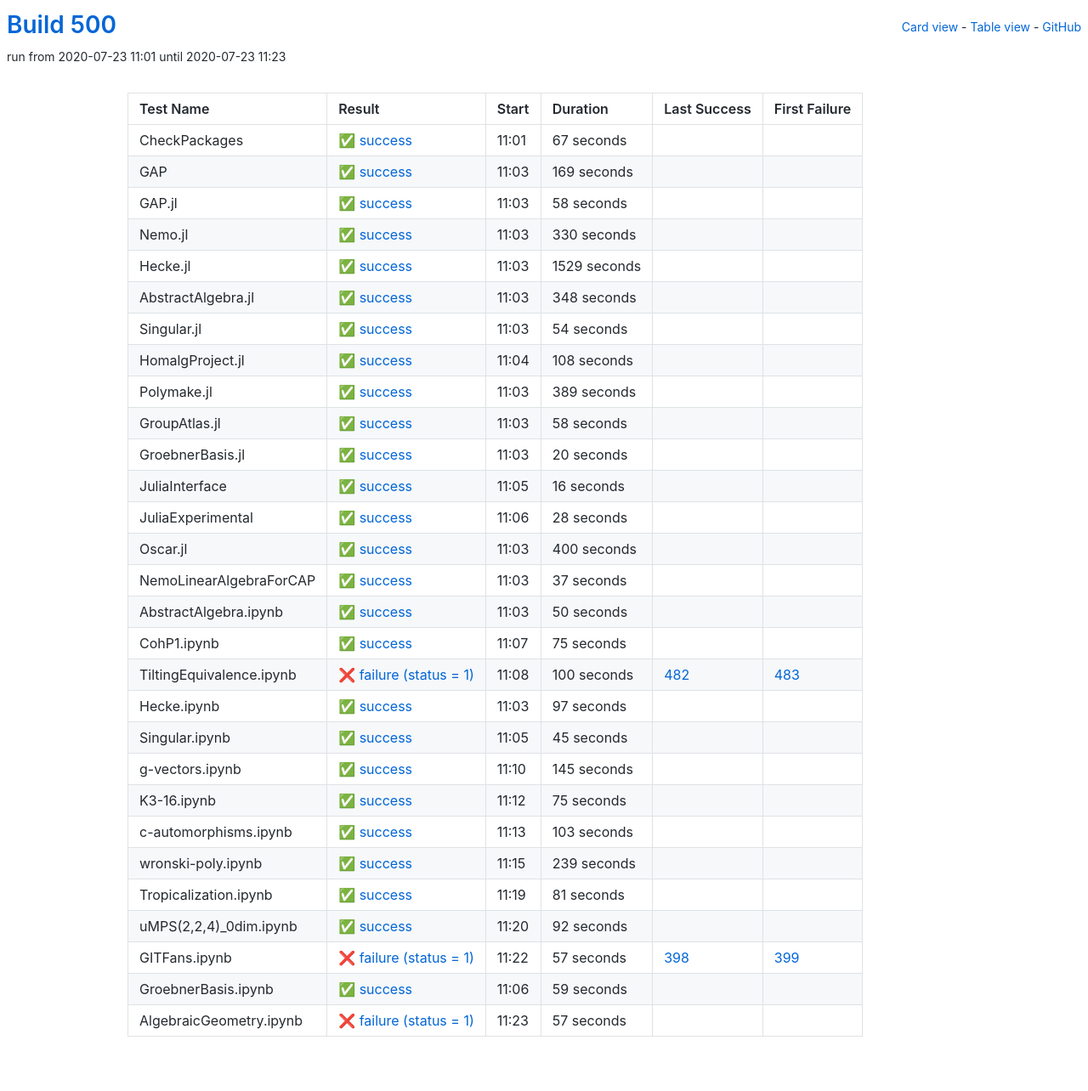
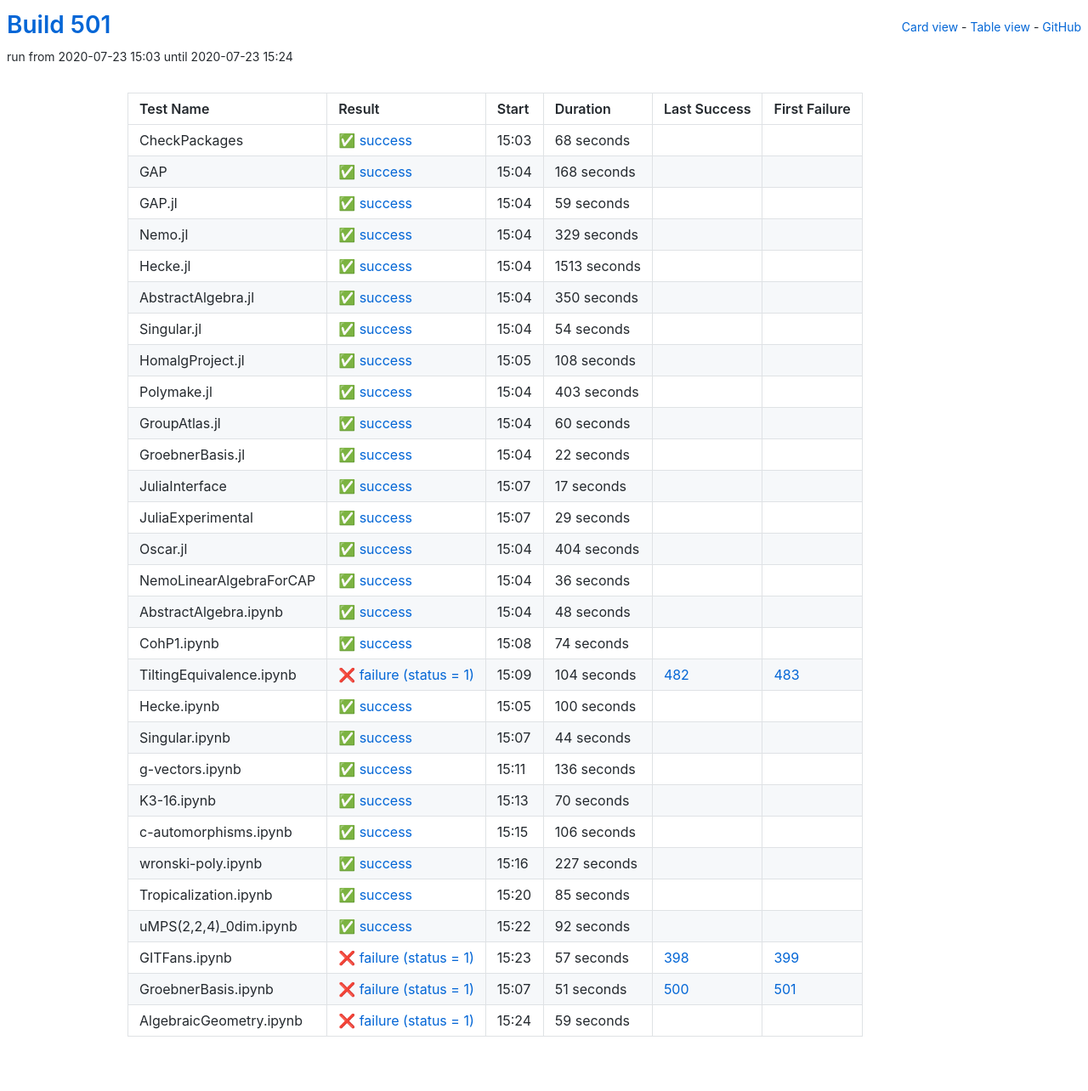
Before and after one commit to oscar-system/oscar-ci-status-stable, a Jekyll site: the page built from table.html, in a window 1280 px wide. Shown: the whole page at 85% size. Built offline with Jekyll 4.4.1, drawn with Linux system fonts in a browser that asks for light colours.

Commit message:
Build #501

```diff
--- a/_data/ci.yml
+++ b/_data/ci.yml
@@ -1,6 +1,6 @@
 ---
-build: 500
-build_url: https://oscarci.mathematik.uni-kl.de/job/oscar-stable/500/
+build: 501
+build_url: https://oscarci.mathematik.uni-kl.de/job/oscar-stable/501/
 job: oscar-stable
 organization: oscar-system
 repo: oscar-ci-status-stable
@@ -8,80 +8,80 @@ repourl: https://github.com/oscar-system/oscar-ci-status-stable
 tests:
 - name: CheckPackages
   id: checkpackages
-  log: https://oscarci.mathematik.uni-kl.de/job/oscar-stable/500/artifact/logs/build-500/CheckPackages.log
-  start: 2020-07-23 11:01
+  log: https://oscarci.mathematik.uni-kl.de/job/oscar-stable/501/artifact/logs/build-501/CheckPackages.log
+  start: 2020-07-23 15:03
   success: true
   exitcode: 0
   status: success
-  duration: 67
+  duration: 68
   last_success: false
   last_success_url:
   first_failure: false
   first_failure_url:
 - name: GAP
   id: gap
-  log: https://oscarci.mathematik.uni-kl.de/job/oscar-stable/500/artifact/logs/build-500/GAP.log
-  start: 2020-07-23 11:03
+  log: https://oscarci.mathematik.uni-kl.de/job/oscar-stable/501/artifact/logs/build-501/GAP.log
+  start: 2020-07-23 15:04
   success: true
   exitcode: 0
   status: success
-  duration: 169
+  duration: 168
   last_success: false
   last_success_url:
   first_failure: false
   first_failure_url:
 - name: GAP.jl
   id: gap-jl
-  log: https://oscarci.mathematik.uni-kl.de/job/oscar-stable/500/artifact/logs/build-500/GAP.jl.log
-  start: 2020-07-23 11:03
+  log: https://oscarci.mathematik.uni-kl.de/job/oscar-stable/501/artifact/logs/build-501/GAP.jl.log
+  start: 2020-07-23 15:04
   success: true
   exitcode: 0
   status: success
-  duration: 58
+  duration: 59
   last_success: false
   last_success_url:
   first_failure: false
   first_failure_url:
 - name: Nemo.jl
   id: nemo-jl
-  log: https://oscarci.mathematik.uni-kl.de/job/oscar-stable/500/artifact/logs/build-500/Nemo.jl.log
-  start: 2020-07-23 11:03
+  log: https://oscarci.mathematik.uni-kl.de/job/oscar-stable/501/artifact/logs/build-501/Nemo.jl.log
+  start: 2020-07-23 15:04
   success: true
   exitcode: 0
   status: success
-  duration: 330
+  duration: 329
   last_success: false
   last_success_url:
   first_failure: false
   first_failure_url:
 - name: Hecke.jl
   id: hecke-jl
-  log: https://oscarci.mathematik.uni-kl.de/job/oscar-stable/500/artifact/logs/build-500/Hecke.jl.log
-  start: 2020-07-23 11:03
+  log: https://oscarci.mathematik.uni-kl.de/job/oscar-stable/501/artifact/logs/build-501/Hecke.jl.log
+  start: 2020-07-23 15:04
   success: true
   exitcode: 0
   status: success
-  duration: 1529
+  duration: 1513
   last_success: false
   last_success_url:
   first_failure: false
   first_failure_url:
 - name: AbstractAlgebra.jl
   id: abstractalgebra-jl
-  log: https://oscarci.mathematik.uni-kl.de/job/oscar-stable/500/artifact/logs/build-500/AbstractAlgebra.jl.log
-  start: 2020-07-23 11:03
+  log: https://oscarci.mathematik.uni-kl.de/job/oscar-stable/501/artifact/logs/build-501/AbstractAlgebra.jl.log
+  start: 2020-07-23 15:04
   success: true
   exitcode: 0
   status: success
-  duration: 348
+  duration: 350
   last_success: false
   last_success_url:
   first_failure: false
   first_failure_url:
 - name: Singular.jl
   id: singular-jl
-  log: https://oscarci.mathematik.uni-kl.de/job/oscar-stable/500/artifact/logs/build-500/Singular.jl.log
-  start: 2020-07-23 11:03
+  log: https://oscarci.mathematik.uni-kl.de/job/oscar-stable/501/artifact/logs/build-501/Singular.jl.log
+  start: 2020-07-23 15:04
   success: true
   exitcode: 0
   status: success
@@ -92,8 +92,8 @@ tests:
   first_failure_url:
 - name: HomalgProject.jl
   id: homalgproject-jl
-  log: https://oscarci.mathematik.uni-kl.de/job/oscar-stable/500/artifact/logs/build-500/HomalgProject.jl.log
-  start: 2020-07-23 11:04
+  log: https://oscarci.mathematik.uni-kl.de/job/oscar-stable/501/artifact/logs/build-501/HomalgProject.jl.log
+  start: 2020-07-23 15:05
   success: true
   exitcode: 0
   status: success
@@ -104,212 +104,212 @@ tests:
   first_failure_url:
 - name: Polymake.jl
   id: polymake-jl
-  log: https://oscarci.mathematik.uni-kl.de/job/oscar-stable/500/artifact/logs/build-500/Polymake.jl.log
-  start: 2020-07-23 11:03
+  log: https://oscarci.mathematik.uni-kl.de/job/oscar-stable/501/artifact/logs/build-501/Polymake.jl.log
+  start: 2020-07-23 15:04
   success: true
   exitcode: 0
   status: success
-  duration: 389
+  duration: 403
   last_success: false
   last_success_url:
   first_failure: false
   first_failure_url:
 - name: GroupAtlas.jl
   id: groupatlas-jl
-  log: https://oscarci.mathematik.uni-kl.de/job/oscar-stable/500/artifact/logs/build-500/GroupAtlas.jl.log
-  start: 2020-07-23 11:03
+  log: https://oscarci.mathematik.uni-kl.de/job/oscar-stable/501/artifact/logs/build-501/GroupAtlas.jl.log
+  start: 2020-07-23 15:04
   success: true
   exitcode: 0
   status: success
-  duration: 58
+  duration: 60
   last_success: false
   last_success_url:
   first_failure: false
   first_failure_url:
 - name: GroebnerBasis.jl
   id: groebnerbasis-jl
-  log: https://oscarci.mathematik.uni-kl.de/job/oscar-stable/500/artifact/logs/build-500/GroebnerBasis.jl.log
-  start: 2020-07-23 11:03
+  log: https://oscarci.mathematik.uni-kl.de/job/oscar-stable/501/artifact/logs/build-501/GroebnerBasis.jl.log
+  start: 2020-07-23 15:04
   success: true
   exitcode: 0
   status: success
-  duration: 20
+  duration: 22
   last_success: false
   last_success_url:
   first_failure: false
   first_failure_url:
 - name: JuliaInterface
   id: juliainterface
-  log: https://oscarci.mathematik.uni-kl.de/job/oscar-stable/500/artifact/logs/build-500/JuliaInterface.log
-  start: 2020-07-23 11:05
+  log: https://oscarci.mathematik.uni-kl.de/job/oscar-stable/501/artifact/logs/build-501/JuliaInterface.log
+  start: 2020-07-23 15:07
   success: true
   exitcode: 0
   status: success
-  duration: 16
+  duration: 17
   last_success: false
   last_success_url:
   first_failure: false
   first_failure_url:
 - name: JuliaExperimental
   id: juliaexperimental
-  log: https://oscarci.mathematik.uni-kl.de/job/oscar-stable/500/artifact/logs/build-500/JuliaExperimental.log
-  start: 2020-07-23 11:06
+  log: https://oscarci.mathematik.uni-kl.de/job/oscar-stable/501/artifact/logs/build-501/JuliaExperimental.log
+  start: 2020-07-23 15:07
   success: true
   exitcode: 0
   status: success
-  duration: 28
+  duration: 29
   last_success: false
   last_success_url:
   first_failure: false
   first_failure_url:
 - name: Oscar.jl
   id: oscar-jl
-  log: https://oscarci.mathematik.uni-kl.de/job/oscar-stable/500/artifact/logs/build-500/Oscar.jl.log
-  start: 2020-07-23 11:03
+  log: https://oscarci.mathematik.uni-kl.de/job/oscar-stable/501/artifact/logs/build-501/Oscar.jl.log
+  start: 2020-07-23 15:04
   success: true
   exitcode: 0
   status: success
-  duration: 400
+  duration: 404
   last_success: false
   last_success_url:
   first_failure: false
   first_failure_url:
 - name: NemoLinearAlgebraForCAP
   id: nemolinearalgebraforcap
-  log: https://oscarci.mathematik.uni-kl.de/job/oscar-stable/500/artifact/logs/build-500/NemoLinearAlgebraForCAP.log
-  start: 2020-07-23 11:03
+  log: https://oscarci.mathematik.uni-kl.de/job/oscar-stable/501/artifact/logs/build-501/NemoLinearAlgebraForCAP.log
+  start: 2020-07-23 15:04
   success: true
   exitcode: 0
   status: success
-  duration: 37
+  duration: 36
   last_success: false
   last_success_url:
   first_failure: false
   first_failure_url:
 - name: AbstractAlgebra.ipynb
   id: abstractalgebra-ipynb
-  log: https://oscarci.mathematik.uni-kl.de/job/oscar-stable/500/artifact/logs/build-500/AbstractAlgebra.ipynb.log
-  start: 2020-07-23 11:03
+  log: https://oscarci.mathematik.uni-kl.de/job/oscar-stable/501/artifact/logs/build-501/AbstractAlgebra.ipynb.log
+  start: 2020-07-23 15:04
   success: true
   exitcode: 0
   status: success
-  duration: 50
+  duration: 48
   last_success: false
   last_success_url:
   first_failure: false
   first_failure_url:
 - name: CohP1.ipynb
   id: cohp1-ipynb
-  log: https://oscarci.mathematik.uni-kl.de/job/oscar-stable/500/artifact/logs/build-500/CohP1.ipynb.log
-  start: 2020-07-23 11:07
+  log: https://oscarci.mathematik.uni-kl.de/job/oscar-stable/501/artifact/logs/build-501/CohP1.ipynb.log
+  start: 2020-07-23 15:08
   success: true
   exitcode: 0
   status: success
-  duration: 75
+  duration: 74
   last_success: false
   last_success_url:
   first_failure: false
   first_failure_url:
 - name: TiltingEquivalence.ipynb
   id: tiltingequivalence-ipynb
-  log: https://oscarci.mathematik.uni-kl.de/job/oscar-stable/500/artifact/logs/build-500/TiltingEquivalence.ipynb.log
-  start: 2020-07-23 11:08
+  log: https://oscarci.mathematik.uni-kl.de/job/oscar-stable/501/artifact/logs/build-501/TiltingEquivalence.ipynb.log
+  start: 2020-07-23 15:09
   success: false
   exitcode: 1
   status: failure
-  duration: 100
+  duration: 104
   last_success: 482
   last_success_url: https://oscarci.mathematik.uni-kl.de/job/oscar-stable/482/
   first_failure: 483
   first_failure_url: https://oscarci.mathematik.uni-kl.de/job/oscar-stable/483/
 - name: Hecke.ipynb
   id: hecke-ipynb
-  log: https://oscarci.mathematik.uni-kl.de/job/oscar-stable/500/artifact/logs/build-500/Hecke.ipynb.log
-  start: 2020-07-23 11:03
+  log: https://oscarci.mathematik.uni-kl.de/job/oscar-stable/501/artifact/logs/build-501/Hecke.ipynb.log
+  start: 2020-07-23 15:05
   success: true
   exitcode: 0
   status: success
-  duration: 97
+  duration: 100
   last_success: false
   last_success_url:
   first_failure: false
   first_failure_url:
 - name: Singular.ipynb
   id: singular-ipynb
-  log: https://oscarci.mathematik.uni-kl.de/job/oscar-stable/500/artifact/logs/build-500/Singular.ipynb.log
-  start: 2020-07-23 11:05
+  log: https://oscarci.mathematik.uni-kl.de/job/oscar-stable/501/artifact/logs/build-501/Singular.ipynb.log
+  start: 2020-07-23 15:07
   success: true
   exitcode: 0
   status: success
-  duration: 45
+  duration: 44
   last_success: false
   last_success_url:
   first_failure: false
   first_failure_url:
 - name: g-vectors.ipynb
   id: g-vectors-ipynb
-  log: https://oscarci.mathematik.uni-kl.de/job/oscar-stable/500/artifact/logs/build-500/g-vectors.ipynb.log
-  start: 2020-07-23 11:10
+  log: https://oscarci.mathematik.uni-kl.de/job/oscar-stable/501/artifact/logs/build-501/g-vectors.ipynb.log
+  start: 2020-07-23 15:11
   success: true
   exitcode: 0
   status: success
-  duration: 145
+  duration: 136
   last_success: false
   last_success_url:
   first_failure: false
   first_failure_url:
 - name: K3-16.ipynb
   id: k3-16-ipynb
-  log: https://oscarci.mathematik.uni-kl.de/job/oscar-stable/500/artifact/logs/build-500/K3-16.ipynb.log
-  start: 2020-07-23 11:12
+  log: https://oscarci.mathematik.uni-kl.de/job/oscar-stable/501/artifact/logs/build-501/K3-16.ipynb.log
+  start: 2020-07-23 15:13
   success: true
   exitcode: 0
   status: success
-  duration: 75
+  duration: 70
   last_success: false
   last_success_url:
   first_failure: false
   first_failure_url:
 - name: c-automorphisms.ipynb
   id: c-automorphisms-ipynb
-  log: https://oscarci.mathematik.uni-kl.de/job/oscar-stable/500/artifact/logs/build-500/c-automorphisms.ipynb.log
-  start: 2020-07-23 11:13
+  log: https://oscarci.mathematik.uni-kl.de/job/oscar-stable/501/artifact/logs/build-501/c-automorphisms.ipynb.log
+  start: 2020-07-23 15:15
   success: true
   exitcode: 0
   status: success
-  duration: 103
+  duration: 106
   last_success: false
   last_success_url:
   first_failure: false
   first_failure_url:
 - name: wronski-poly.ipynb
   id: wronski-poly-ipynb
-  log: https://oscarci.mathematik.uni-kl.de/job/oscar-stable/500/artifact/logs/build-500/wronski-poly.ipynb.log
-  start: 2020-07-23 11:15
+  log: https://oscarci.mathematik.uni-kl.de/job/oscar-stable/501/artifact/logs/build-501/wronski-poly.ipynb.log
+  start: 2020-07-23 15:16
   success: true
   exitcode: 0
   status: success
-  duration: 239
+  duration: 227
   last_success: false
   last_success_url:
   first_failure: false
   first_failure_url:
 - name: Tropicalization.ipynb
   id: tropicalization-ipynb
-  log: https://oscarci.mathematik.uni-kl.de/job/oscar-stable/500/artifact/logs/build-500/Tropicalization.ipynb.log
-  start: 2020-07-23 11:19
+  log: https://oscarci.mathematik.uni-kl.de/job/oscar-stable/501/artifact/logs/build-501/Tropicalization.ipynb.log
+  start: 2020-07-23 15:20
   success: true
   exitcode: 0
   status: success
-  duration: 81
+  duration: 85
   last_success: false
   last_success_url:
   first_failure: false
   first_failure_url:
 - name: uMPS(2,2,4)_0dim.ipynb
   id: umps-2-2-4-0dim-ipynb
-  log: https://oscarci.mathematik.uni-kl.de/job/oscar-stable/500/artifact/logs/build-500/uMPS-2-2-4-_0dim.ipynb.log
-  start: 2020-07-23 11:20
+  log: https://oscarci.mathematik.uni-kl.de/job/oscar-stable/501/artifact/logs/build-501/uMPS-2-2-4-_0dim.ipynb.log
+  start: 2020-07-23 15:22
   success: true
   exitcode: 0
   status: success
@@ -320,8 +320,8 @@ tests:
   first_failure_url:
 - name: GITFans.ipynb
   id: gitfans-ipynb
-  log: https://oscarci.mathematik.uni-kl.de/job/oscar-stable/500/artifact/logs/build-500/GITFans.ipynb.log
-  start: 2020-07-23 11:22
+  log: https://oscarci.mathematik.uni-kl.de/job/oscar-stable/501/artifact/logs/build-501/GITFans.ipynb.log
+  start: 2020-07-23 15:23
   success: false
   exitcode: 1
   status: failure
@@ -332,25 +332,25 @@ tests:
   first_failure_url: https://oscarci.mathematik.uni-kl.de/job/oscar-stable/399/
 - name: GroebnerBasis.ipynb
   id: groebnerbasis-ipynb
-  log: https://oscarci.mathematik.uni-kl.de/job/oscar-stable/500/artifact/logs/build-500/GroebnerBasis.ipynb.log
-  start: 2020-07-23 11:06
-  success: true
-  exitcode: 0
-  status: success
+  log: https://oscarci.mathematik.uni-kl.de/job/oscar-stable/501/artifact/logs/build-501/GroebnerBasis.ipynb.log
+  start: 2020-07-23 15:07
+  success: false
+  exitcode: 1
+  status: failure
+  duration: 51
+  last_success: 500
+  last_success_url: https://oscarci.mathematik.uni-kl.de/job/oscar-stable/500/
+  first_failure: 501
+  first_failure_url: https://oscarci.mathematik.uni-kl.de/job/oscar-stable/501/
+- name: AlgebraicGeometry.ipynb
+  id: algebraicgeometry-ipynb
+  log: https://oscarci.mathematik.uni-kl.de/job/oscar-stable/501/artifact/logs/build-501/AlgebraicGeometry.ipynb.log
+  start: 2020-07-23 15:24
+  success: false
+  exitcode: 1
+  status: failure
   duration: 59
   last_success: false
   last_success_url:
   first_failure: false
   first_failure_url:
-- name: AlgebraicGeometry.ipynb
-  id: algebraicgeometry-ipynb
-  log: https://oscarci.mathematik.uni-kl.de/job/oscar-stable/500/artifact/logs/build-500/AlgebraicGeometry.ipynb.log
-  start: 2020-07-23 11:23
-  success: false
-  exitcode: 1
-  status: failure
-  duration: 57
-  last_success: false
-  last_success_url:
-  first_failure: false
-  first_failure_url:
```
Also changed, not shown: README.md.
